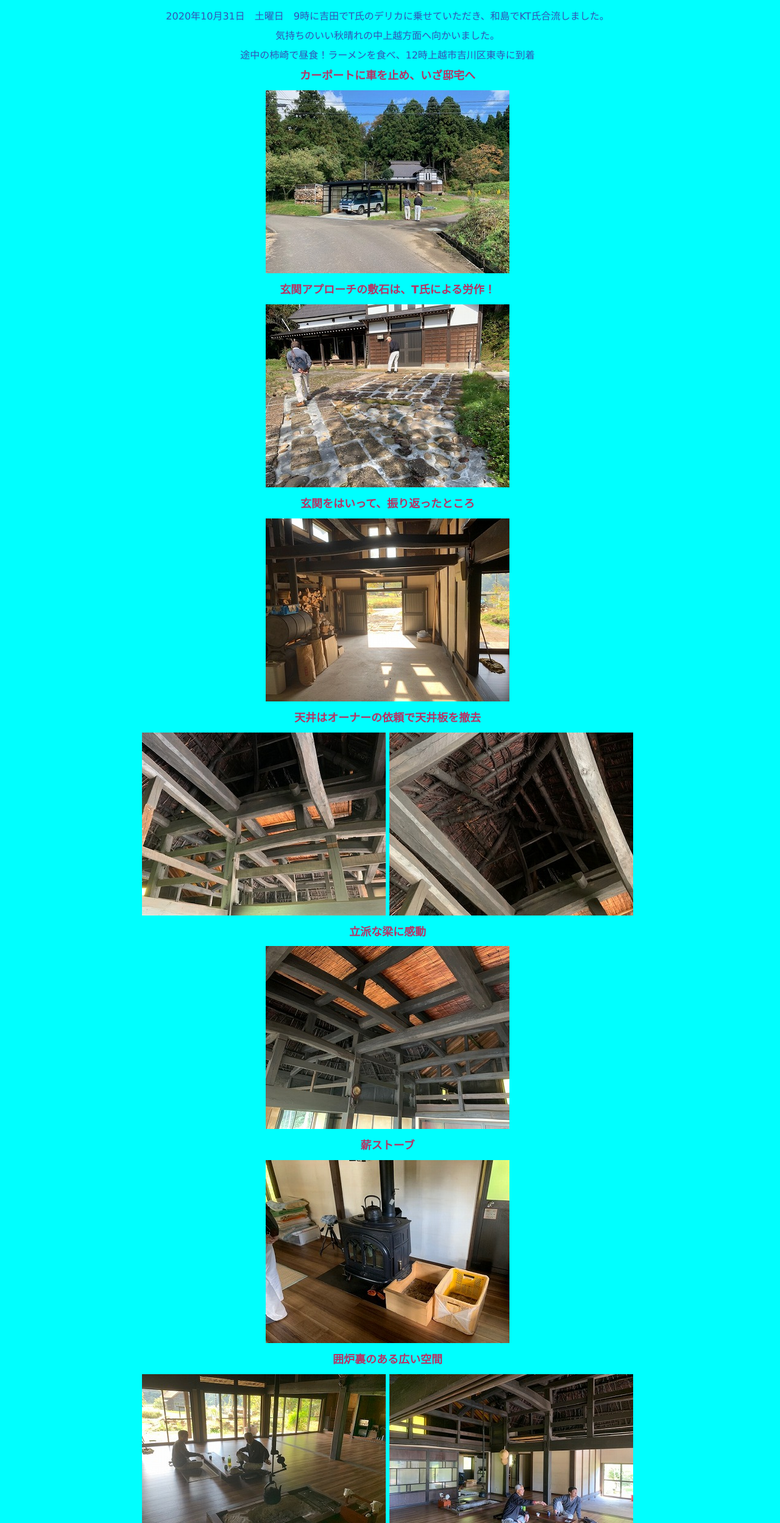
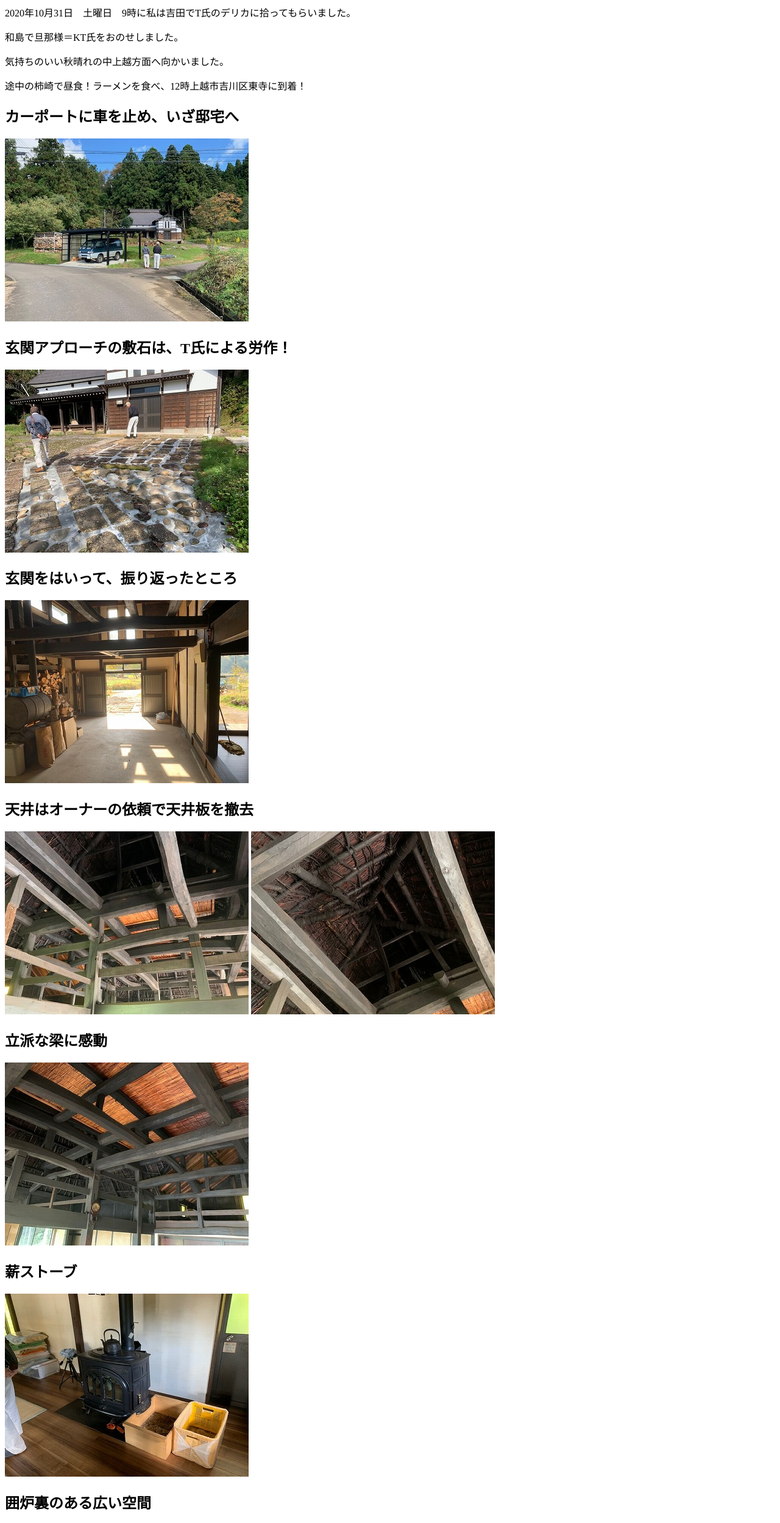
Before and after one commit to YasushiHirasawa/tyoken, a plain HTML site: page index.html in a window 1280 px wide. Shown: the part 81-2578 px from the top of the page at 61% size. Drawn offline with Linux system fonts and the light colour scheme; files that its build step writes are made by us from their sources.

Commit message:
Add files via upload

```diff
--- a/index.html
+++ b/index.html
@@ -3,53 +3,52 @@
 <head>
   <!-- background-color:=pink; -->
  <!--スマホ対応　幅をスマホ画面に合わせる */ -->
- <!-- <meta name="viewport" content="width=device-width, initial-scale=1"> -->
+ <meta name="viewport" content="width=device-width, initial-scale=1">
 
   <meta charset="utf-8">
-  <meta name="viewport" content="width=device-width, initial-scale=1">
-  <meta name="robots" content="noindex">
+    <!-- <meta name="robots" content="noindex"> -->
   <title>古民家見学ツアー</title>
-  <link rel="stylesheet" href="css/styles.css">
+  <!-- <link rel="stylesheet" href="css/styles.css"> -->
   <!-- <script src="js/main.js"></script> -->
   <header class="site-header">
-    <h1>T氏　吉川別邸を紹介します！</h1>
-    <!-- <IMG SRC="http://lib002.upp.so-net.ne.jp/cgi-bin/counter.cgi?udir=y4s-home&cname=ycounterB&gctype=S01&keta=6"> -->
-  </header>
+    <h1>T氏　吉川別邸の紹介！</h1>
+     </header>
 
 </head>
 <body>
   <!-- <p><br></p> -->
 
-  <p>2020年10月31日　土曜日　9時に吉田でT氏のデリカに乗せていただき、和島でKT氏合流しました。</p>
+  <p>2020年10月31日　土曜日　9時に私は吉田でT氏のデリカに拾ってもらいました。</p>
+    <p>和島で旦那様＝KT氏をおのせしました。</p>
   <p>気持ちのいい秋晴れの中上越方面へ向かいました。</p>
-  <p>途中の柿崎で昼食！ラーメンを食べ、12時上越市吉川区東寺に到着</p>
+  <p>途中の柿崎で昼食！ラーメンを食べ、12時上越市吉川区東寺に到着！</p>
   <h2>カーポートに車を止め、いざ邸宅へ</h2>
-  <img src="img/IMG_3832.jpg" width="400" height="300" alt="到着　">
+  <img src="img/IMG_3832.jpg"  width="400" alt="到着1">
 
   <h2>玄関アプローチの敷石は、T氏による労作！</h2>
-  <img src="img/IMG_3836.jpg" width="400" height="300" alt="isi">
+  <img src="img/IMG_3836.jpg" width="400" alt="02">
 
   <h2>玄関をはいって、振り返ったところ</h2>
-  <img src="img/IMG_3854.jpg" width="400" height="300" alt="isi">
+  <img src="img/IMG_3854.jpg" width="400" height="300" alt="03">
 
   <h2>天井はオーナーの依頼で天井板を撤去</h2>
-  <img src="img/IMG_3846.jpg" width="400" height="300" alt="isi">
-  <img src="img/IMG_3848.jpg" width="400" height="300" alt="isi">
+  <img src="img/IMG_3846.jpg" width="400" height="300" alt="04">
+  <img src="img/IMG_3848.jpg" width="400" height="300" alt="05">
   <h2>立派な梁に感動</h2>
-  <img src="img/IMG_3851.jpg" width="400" height="300" alt="isi">
+  <img src="img/IMG_3851.jpg" width="400" height="300" alt="06">
 
   <h2>薪ストーブ</h2>
-  <img src="img/IMG_3849.jpg" width="400" height="300" alt="isi">
+  <img src="img/IMG_3849.jpg" width="400" height="300" alt="07">
   <h2>囲炉裏のある広い空間</h2>
-  <img src="img/IMG_3852.jpg" width="400" height="300" alt="isi">
-  <img src="img/IMG_3856.jpg" width="400" height="300" alt="isi">
+  <img src="img/IMG_3852.jpg" width="400" height="300" alt="08">
+  <img src="img/IMG_3856.jpg" width="400" height="300" alt="09">
   <h2>縁側から見た外の景色</h2>
-  <img src="img/IMG_3839.jpg" width="400" height="300" alt="isi">
+  <img src="img/IMG_3839.jpg" width="400" height="300" alt="010">
   <h2>帰り際、振り返ると柿の実と青空のコントラストがきれい</h2>
-  <img src="img/IMG_3859.jpg" width="400" height="300" alt="isi">
+  <img src="img/IMG_3859.jpg" width="400" height="300" alt="011">
 
   <h2>和島の旦那様宅の庭、何度見てもすごい。</h2>
-  <img src="img/IMG_3865.jpg" width="400" height="300" alt="isi">
+  <img src="img/IMG_3865.jpg" width="400" height="300" alt="012">
 
   <p>和島で挽きたてコーヒーを御馳走になりました。とてもおいしかった。<br>三時頃から奥様とも30分ほどお話して帰宅しました。</p>
   <p>私には、久しぶりの楽しいお出かけとなりました。</p>
```
